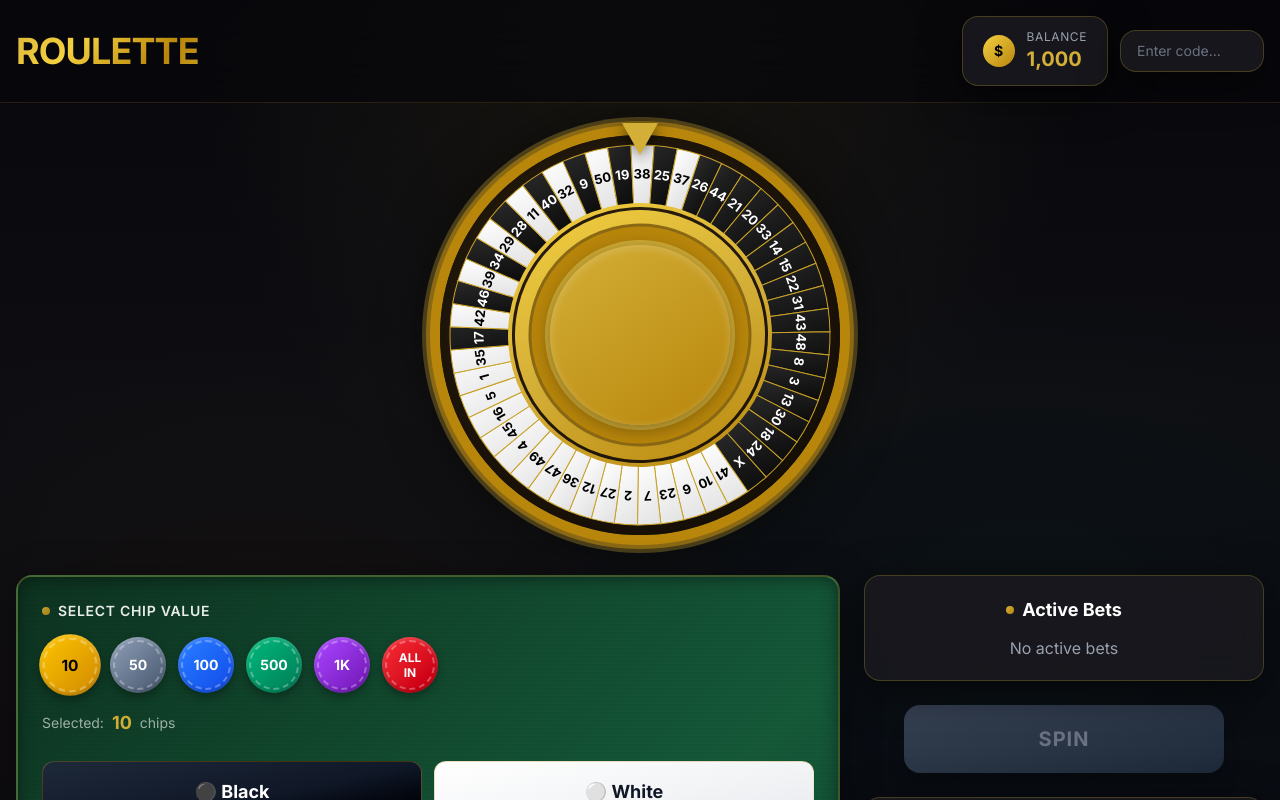
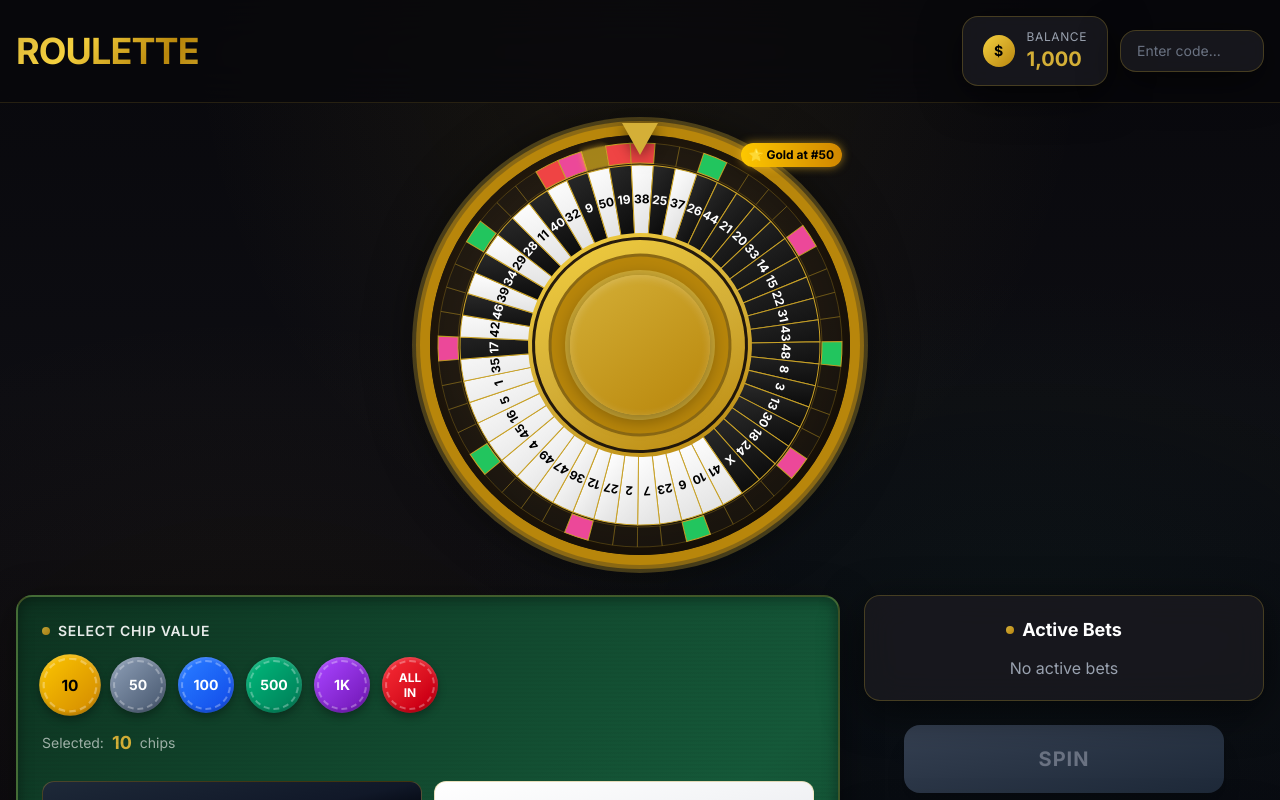
Before and after one commit to ImStudent02/roulette-game-custom, a Next.js app: page / in a window 1280 px wide. Shown: the top 800 px of the page. Built offline with nearby package versions, Linux system fonts and the light colour scheme.

Commit message:
fix: green pink gold

```diff
--- a/components/roulette/RouletteWheel.tsx
+++ b/components/roulette/RouletteWheel.tsx
@@ -1,11 +1,14 @@
 'use client';
 
-import { useRef, useEffect, useState, memo } from 'react';
+import { useRef, useEffect, useState, memo, useMemo } from 'react';
 import { WheelPosition } from '@/lib/types';
 import { generateAdditionalWheel } from '@/lib/gameUtils';
 import * as HyperParams from '@/lib/hyperParams';
 
 const ANGLE_PER_SLOT = 360 / 51;
+
+// Color types for the outer ring
+type OuterColor = 'green' | 'pink' | 'gold' | 'red' | 'none';
 
 type RouletteWheelProps = {
   onSpinComplete: (position: WheelPosition, secondPosition?: WheelPosition) => void;
@@ -50,6 +53,43 @@ const createFixedWheelLayout = (): WheelPosition[] => {
 const WHEEL_NUMBERS = createFixedWheelLayout();
 export { WHEEL_NUMBERS };
 
+// Generate outer color ring: 10 green/pink alternating, 1 gold (random), 4 red (2 before, 2 after gold)
+// Rest are 'none' (no special color)
+const generateOuterColors = (): OuterColor[] => {
+  const colors: OuterColor[] = new Array(51).fill('none');
+
+  // Place 10 green/pink alternating in first section (roughly positions 0-9)
+  // These are spread across the wheel
+  const greenPinkPositions = [0, 5, 10, 15, 20, 25, 30, 35, 40, 45];
+  greenPinkPositions.forEach((pos, index) => {
+    colors[pos % 51] = index % 2 === 0 ? 'green' : 'pink';
+  });
+
+  // Pick a random position for gold (not overlapping with existing)
+  let goldPosition: number;
+  do {
+    goldPosition = Math.floor(Math.random() * 51);
+  } while (colors[goldPosition] !== 'none');
+
+  colors[goldPosition] = 'gold';
+
+  // Place 2 red before and 2 red after gold
+  const redPositions = [
+    (goldPosition - 2 + 51) % 51,
+    (goldPosition - 1 + 51) % 51,
+    (goldPosition + 1) % 51,
+    (goldPosition + 2) % 51
+  ];
+
+  redPositions.forEach(pos => {
+    if (colors[pos] === 'none') {
+      colors[pos] = 'red';
+    }
+  });
+
+  return colors;
+};
+
 const RouletteWheel = ({
   onSpinComplete,
   isSpinning,
@@ -67,6 +107,9 @@ const RouletteWheel = ({
   const [activeSpin, setActiveSpin] = useState<boolean>(false);
   const [isResultPhase, setIsResultPhase] = useState<boolean>(false);
 
+  // Generate outer colors once per game session, regenerate on each spin
+  const [outerColors, setOuterColors] = useState<OuterColor[]>(() => generateOuterColors());
+
   const slowSpinIntervalRef = useRef<NodeJS.Timeout | null>(null);
   const activeSpinTimeoutRef = useRef<NodeJS.Timeout | null>(null);
   const completedSpinRef = useRef<boolean>(false);
@@ -74,7 +117,10 @@ const RouletteWheel = ({
   const winPositionRef = useRef<WheelPosition | null>(null);
   const secondWinPositionRef = useRef<WheelPosition | null>(null);
 
-  const wheelSize = 400;
+  const wheelSize = 420;
+
+  // Get the gold position index
+  const goldIndex = useMemo(() => outerColors.findIndex(c => c === 'gold'), [outerColors]);
 
   useEffect(() => {
     const wheelElement = wheelRef.current;
@@ -144,6 +190,9 @@ const RouletteWheel = ({
         activeSpinTimeoutRef.current = null;
       }
 
+      // Regenerate outer colors for each new spin (gold position changes)
+      setOuterColors(generateOuterColors());
+
       setActiveSpin(true);
       setIsResultPhase(false);
 
@@ -158,12 +207,8 @@ const RouletteWheel = ({
       winPositionRef.current = winPosition;
       secondWinPositionRef.current = null;
 
-      // Calculate the angle to rotate so winning segment ends up at the TOP (under the arrow)
-      // Each segment spans ANGLE_PER_SLOT degrees, and we want the CENTER of the winning segment at top
-      // Segment N's center is at angle: (N + 0.5) * ANGLE_PER_SLOT from the starting position
-      // To bring it to top, we rotate by the NEGATIVE of that (or 360 - that angle for clockwise spin)
       const segmentCenterAngle = (randomIndex + 0.5) * ANGLE_PER_SLOT;
-      const targetAngle = 360 - segmentCenterAngle; // Rotate so segment comes to top
+      const targetAngle = 360 - segmentCenterAngle;
 
       const rotations = HyperParams.ANIMATION.minRotations +
         Math.floor(Math.random() * (HyperParams.ANIMATION.maxRotations - HyperParams.ANIMATION.minRotations));
@@ -233,11 +278,24 @@ const RouletteWheel = ({
     return `M ${x1} ${y1} A ${outerRadius} ${outerRadius} 0 0 1 ${x2} ${y2} L ${x3} ${y3} A ${innerRadius} ${innerRadius} 0 0 0 ${x4} ${y4} Z`;
   };
 
+  // Get color value for outer ring
+  const getOuterColorFill = (color: OuterColor): string => {
+    switch (color) {
+      case 'green': return '#22c55e';
+      case 'pink': return '#ec4899';
+      case 'gold': return '#fbbf24';
+      case 'red': return '#ef4444';
+      default: return 'transparent';
+    }
+  };
+
   const centerX = wheelSize / 2;
   const centerY = wheelSize / 2;
-  const outerRadius = wheelSize / 2 - 10;
-  const innerRadius = wheelSize / 2 - 70;
-  const textRadius = (outerRadius + innerRadius) / 2;
+  const outerRingOuter = wheelSize / 2 - 8;
+  const outerRingInner = wheelSize / 2 - 28;
+  const mainSegmentOuter = outerRingInner - 2;
+  const mainSegmentInner = wheelSize / 2 - 100;
+  const textRadius = (mainSegmentOuter + mainSegmentInner) / 2;
 
   return (
     <div className={`relative mx-auto ${className}`} style={{ maxWidth: wheelSize + 40 }}>
@@ -314,9 +372,55 @@ const RouletteWheel = ({
                 <stop offset="50%" stopColor="#d4af37" />
                 <stop offset="100%" stopColor="#b8860b" />
               </linearGradient>
+              <filter id="goldGlow">
+                <feGaussianBlur stdDeviation="3" result="coloredBlur"/>
+                <feMerge>
+                  <feMergeNode in="coloredBlur"/>
+                  <feMergeNode in="SourceGraphic"/>
+                </feMerge>
+              </filter>
             </defs>
 
-            {/* Draw segments */}
+            {/* OUTER COLOR RING - Green/Pink/Gold/Red indicators */}
+            {WHEEL_NUMBERS.map((_, index) => {
+              const outerColor = outerColors[index];
+              if (outerColor === 'none') return null;
+
+              const isGold = outerColor === 'gold';
+
+              return (
+                <path
+                  key={`outer-${index}`}
+                  d={createSegmentPath(index, outerRingInner, outerRingOuter, centerX, centerY)}
+                  fill={getOuterColorFill(outerColor)}
+                  stroke="#c9a227"
+                  strokeWidth="1"
+                  style={{
+                    filter: isGold ? 'url(#goldGlow) brightness(1.2)' : undefined,
+                  }}
+                  className={isGold ? 'animate-pulse' : ''}
+                />
+              );
+            })}
+
+            {/* Empty outer ring segments (for ones without special color) */}
+            {WHEEL_NUMBERS.map((_, index) => {
+              const outerColor = outerColors[index];
+              if (outerColor !== 'none') return null;
+
+              return (
+                <path
+                  key={`outer-empty-${index}`}
+                  d={createSegmentPath(index, outerRingInner, outerRingOuter, centerX, centerY)}
+                  fill="rgba(30, 30, 30, 0.6)"
+                  stroke="#c9a227"
+                  strokeWidth="0.5"
+                  opacity="0.5"
+                />
+              );
+            })}
+
+            {/* MAIN BLACK/WHITE SEGMENTS */}
             {WHEEL_NUMBERS.map((position, index) => {
               const isWinning = isResultPhase &&
                 winningPosition?.number === position.number &&
@@ -325,7 +429,7 @@ const RouletteWheel = ({
               return (
                 <path
                   key={`segment-${index}`}
-                  d={createSegmentPath(index, innerRadius, outerRadius, centerX, centerY)}
+                  d={createSegmentPath(index, mainSegmentInner, mainSegmentOuter, centerX, centerY)}
                   fill={position.color === 'black' ? 'url(#blackSegment)' : 'url(#whiteSegment)'}
                   stroke="#c9a227"
                   strokeWidth="1"
@@ -337,14 +441,12 @@ const RouletteWheel = ({
               );
             })}
 
-            {/* Draw numbers */}
+            {/* NUMBERS */}
             {WHEEL_NUMBERS.map((position, index) => {
               const midAngle = (index + 0.5) * ANGLE_PER_SLOT - 90;
               const midRad = midAngle * (Math.PI / 180);
               const textX = centerX + textRadius * Math.cos(midRad);
               const textY = centerY + textRadius * Math.sin(midRad);
-
-              // Rotate text to be readable from outside
               const textRotation = midAngle + 90;
 
               return (
@@ -353,7 +455,7 @@ const RouletteWheel = ({
                   x={textX}
                   y={textY}
                   fill={position.color === 'black' ? '#ffffff' : '#000000'}
-                  fontSize="13"
+                  fontSize="12"
                   fontWeight="bold"
                   fontFamily="'Inter', Arial, sans-serif"
                   textAnchor="middle"
@@ -370,7 +472,7 @@ const RouletteWheel = ({
             <circle
               cx={centerX}
               cy={centerY}
-              r={innerRadius}
+              r={mainSegmentInner}
               fill="none"
               stroke="url(#goldGradient)"
               strokeWidth="4"
@@ -380,14 +482,14 @@ const RouletteWheel = ({
             <circle
               cx={centerX}
               cy={centerY}
-              r={innerRadius - 5}
+              r={mainSegmentInner - 5}
               fill="url(#goldGradient)"
             />
 
             <circle
               cx={centerX}
               cy={centerY}
-              r={innerRadius - 20}
+              r={mainSegmentInner - 20}
               fill="#b8860b"
               stroke="#8b6914"
               strokeWidth="3"
@@ -396,7 +498,7 @@ const RouletteWheel = ({
             <circle
               cx={centerX}
               cy={centerY}
-              r={innerRadius - 35}
+              r={mainSegmentInner - 35}
               fill="#d4af37"
             />
           </svg>
@@ -406,8 +508,8 @@ const RouletteWheel = ({
         <div
           className="absolute z-20 top-1/2 left-1/2 transform -translate-x-1/2 -translate-y-1/2 rounded-full flex items-center justify-center"
           style={{
-            width: innerRadius * 2 - 80,
-            height: innerRadius * 2 - 80,
+            width: (mainSegmentInner * 2) - 80,
+            height: (mainSegmentInner * 2) - 80,
             background: 'linear-gradient(145deg, #d4af37 0%, #b8860b 100%)',
             boxShadow: '0 4px 20px rgba(0,0,0,0.4), inset 0 2px 10px rgba(255,255,255,0.2)'
           }}
@@ -421,8 +523,8 @@ const RouletteWheel = ({
                   : 'bg-gradient-to-br from-white to-gray-100 text-black'}
               `}
               style={{
-                width: innerRadius * 2 - 100,
-                height: innerRadius * 2 - 100,
+                width: (mainSegmentInner * 2) - 100,
+                height: (mainSegmentInner * 2) - 100,
                 fontSize: '2.5rem',
                 border: '4px solid #d4af37',
                 boxShadow: '0 0 30px rgba(212, 175, 55, 0.6)',
@@ -433,6 +535,16 @@ const RouletteWheel = ({
             </div>
           )}
         </div>
+
+        {/* Gold indicator badge */}
+        {goldIndex >= 0 && (
+          <div
+            className="absolute z-30 top-2 right-2 bg-gradient-to-r from-yellow-400 to-yellow-600 text-black text-xs font-bold px-2 py-1 rounded-full shadow-lg"
+            style={{ boxShadow: '0 0 10px rgba(251, 191, 36, 0.6)' }}
+          >
+            🌟 Gold at #{WHEEL_NUMBERS[goldIndex].number}
+          </div>
+        )}
       </div>
 
       {/* Additional wheel for special bets */}
```
